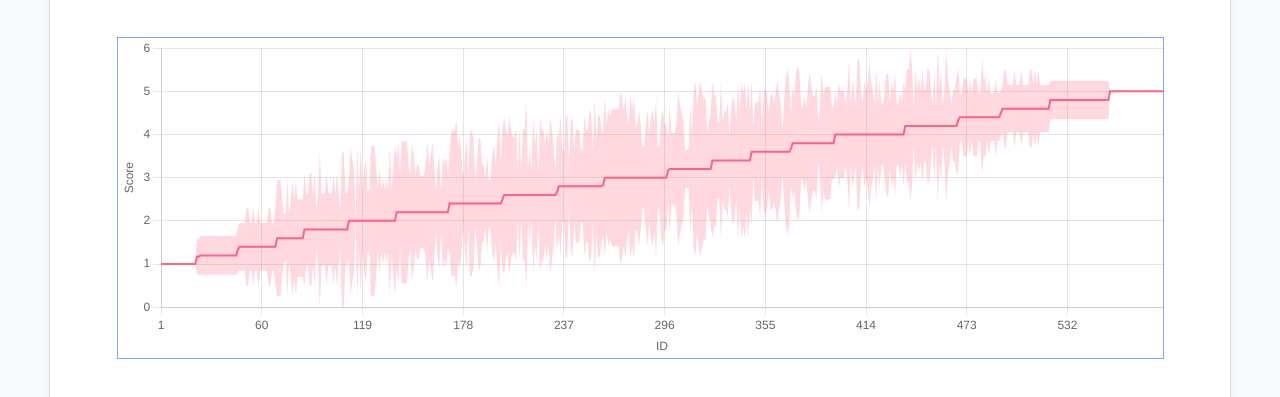
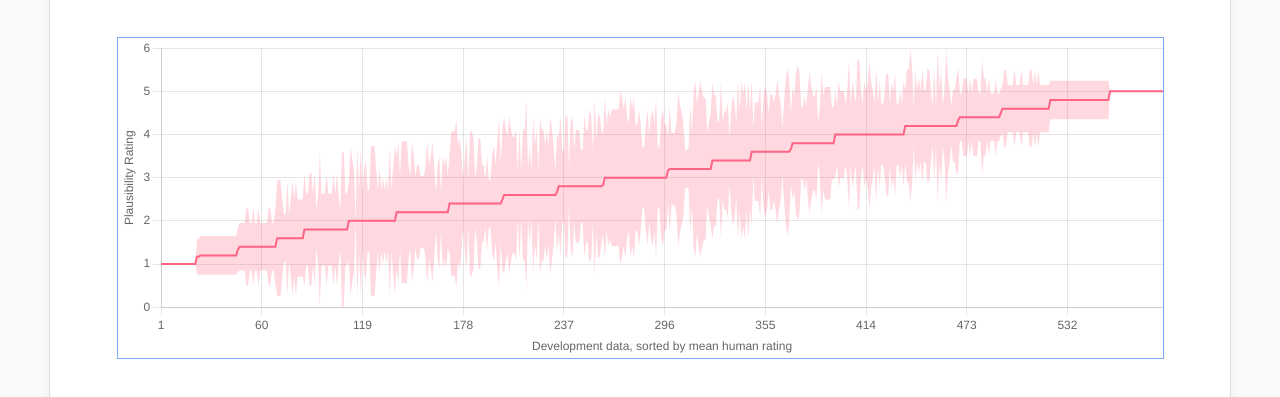
Before and after one commit to Otpid/cognac-semeval-2026-5-dash, a plain HTML site: page index.html in a window 1280 px wide. Shown: the part 403-800 px from the top of the page. Drawn offline with nearby package versions, Linux system fonts and the light colour scheme.

Commit message:
Update index.html
Fixed Axis labels

```diff
--- a/index.html
+++ b/index.html
@@ -181,6 +181,9 @@
         function updateChart() {
             if (!csvData.length) return;
 
+            const isDev = document.getElementById('mode-toggle').checked;
+            const xAxisLabel = isDev ? "Development data, sorted by mean human rating" : "Test data, sorted by mean human rating";
+
             const ids = csvData.map(d => d.id);
             const meanVals = csvData.map(d => d.mean);
             const stdevVals = csvData.map(d => d.stdev);
@@ -287,8 +290,8 @@
                         }
                     },
                     scales: {
-                        x: { display: true, ticks: { maxTicksLimit: 10 }, title: { display: true, text: 'ID' } },
-                        y: { min: 0, max: 6, title: { display: true, text: 'Score' } }
+                        x: { display: true, ticks: { maxTicksLimit: 10 }, title: { display: true, text: xAxisLabel } },
+                        y: { min: 0, max: 6, title: { display: true, text: 'Plausibility Rating' } }
                     }
                 }
             });
```
